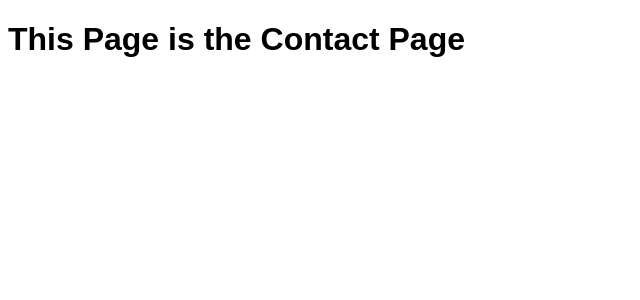
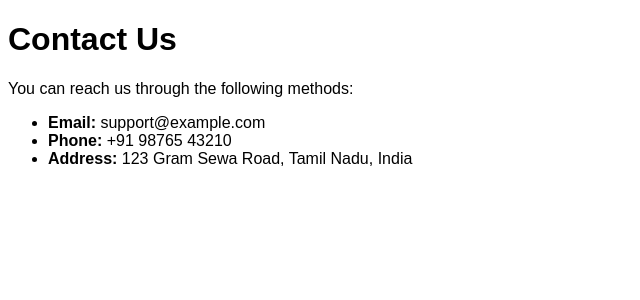
Before and after one commit to PujaRaj356/Test-app, a Next.js app: page /contact in a window 1280 px wide. Shown: the top 300 px of the page, without its empty margins (0-640 px from the left). Built offline with nearby package versions, Linux system fonts and the light colour scheme.

Commit message:
change 4

```diff
--- a/src/pages/contact.js
+++ b/src/pages/contact.js
@@ -1,7 +1,14 @@
-export default function About  () {
+export default function Contact() {
   return (
     <div>
-     <h1>This Page is the Contact Page</h1>
+      <h1>Contact Us</h1>
+      <p>You can reach us through the following methods:</p>
+
+      <ul>
+        <li><strong>Email:</strong> support@example.com</li>
+        <li><strong>Phone:</strong> +91 98765 43210</li>
+        <li><strong>Address:</strong> 123 Gram Sewa Road, Tamil Nadu, India</li>
+      </ul>
     </div>
   );
 }
```
